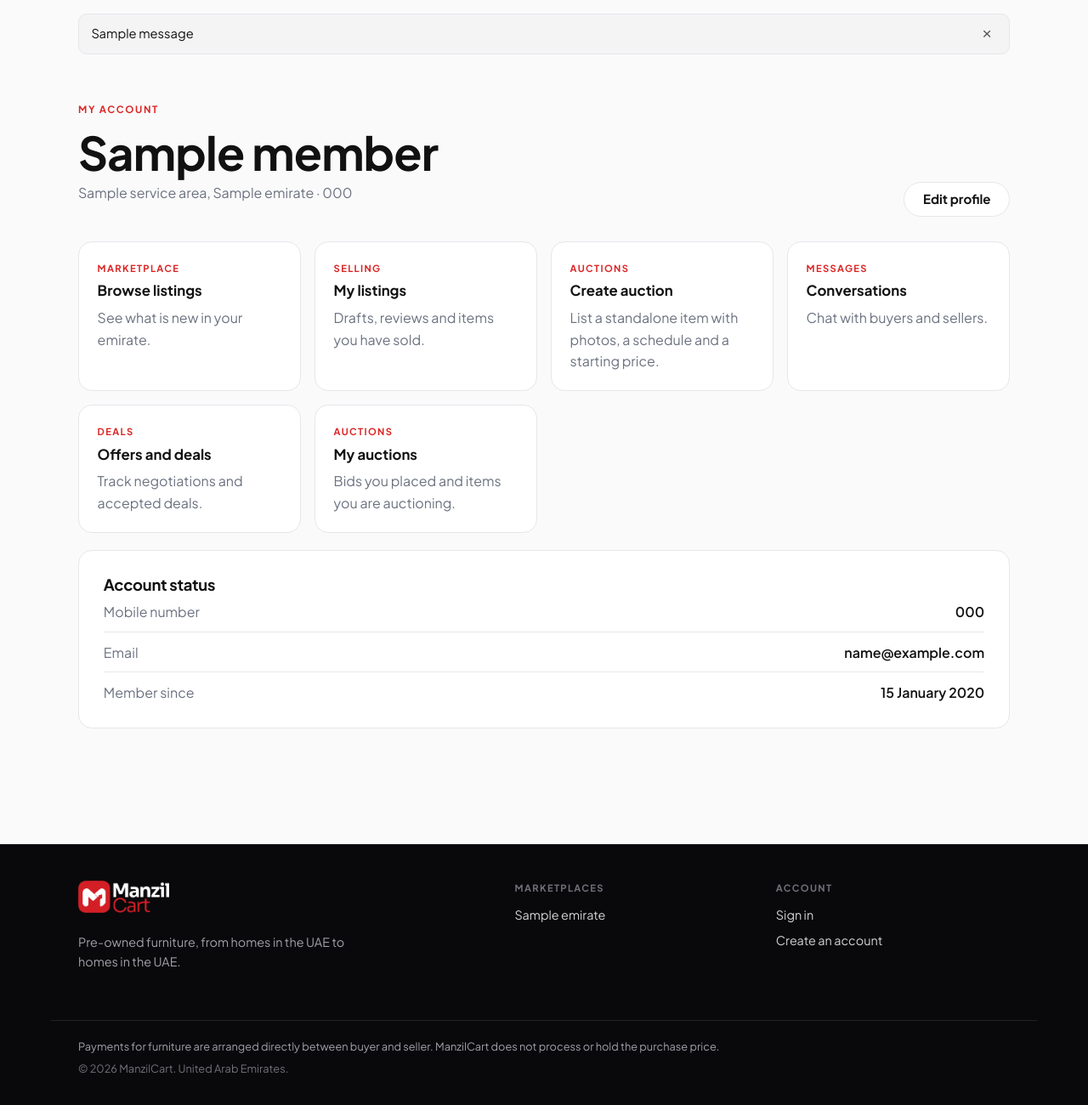
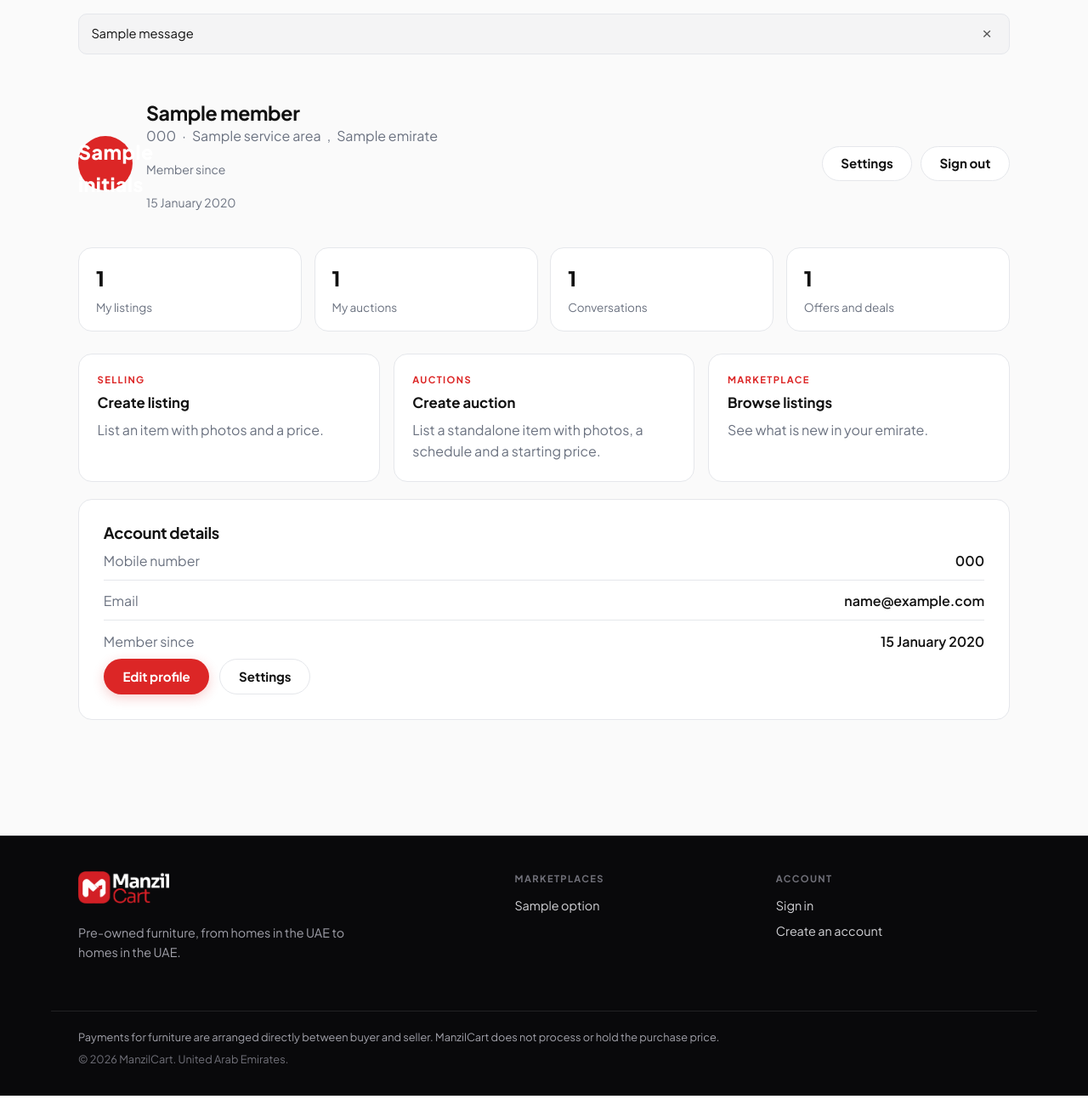
Before and after one commit to AlphaSpider/multivendor-ecom-as, a Django app: template Manzilcart/templates/accounts/dashboard.html in a window 1280 px wide. Shown: the part 73-1373 px from the top of the page at 85% size. Run offline with Django 5.2, Linux system fonts and the light colour scheme; the template is opened without the code that fills it: most values are stand-ins (such as "Sample title", 1, 10 or a date in 2020); one stand-in notice (Sample message) is shown.

Commit message:
Message badge and accounts page updated

```diff
--- a/Manzilcart/accounts/urls.py
+++ b/Manzilcart/accounts/urls.py
@@ -26,4 +26,5 @@
     path("my/", views.DashboardView.as_view(), name="dashboard"),
     path("my/listings/", MyListingsView.as_view(), name="listings"),
     path("my/profile/", views.ProfileView.as_view(), name="profile"),
+    path("my/settings/", views.SettingsView.as_view(), name="settings"),
 ]
--- a/Manzilcart/conversations/views.py
+++ b/Manzilcart/conversations/views.py
@@ -81,7 +81,11 @@
                 "item": conversation,
                 "listing": conversation.listing,
                 "other": conversation.other_participant(user),
-                "messages": page_messages,
+                # Named "chat_messages" deliberately: the contrib-messages context
+                # processor also injects "messages" into every template, and
+                # shadowing that name makes base.html render each chat row's
+                # __str__ as a flash alert.
+                "chat_messages": page_messages,
                 "page_obj": page_obj,
                 "is_seller": is_seller,
                 "max_message_length": settings.CHAT_MESSAGE_MAX_LENGTH,
--- a/Manzilcart/static/css/styles.css
+++ b/Manzilcart/static/css/styles.css
@@ -1869,6 +1890,107 @@
 .dashboard-tile:hover { border-color: var(--brand); transform: translateY(-2px); color: var(--ink); }
 .dashboard-tile strong { font-size: 1.05rem; }
 .tile-eyebrow { font-size: 0.7rem; text-transform: uppercase; letter-spacing: 0.12em; color: var(--brand); font-weight: 700; }
+
+.account-header {
+  display: flex;
+  flex-wrap: wrap;
+  align-items: center;
+  justify-content: space-between;
+  gap: 1rem;
+  margin-bottom: 1.6rem;
+}
+
+.account-identity { display: flex; align-items: center; gap: 1rem; min-width: 0; }
+
+.account-avatar {
+  display: grid;
+  place-items: center;
+  flex-shrink: 0;
+  width: 64px;
+  height: 64px;
+  border-radius: 50%;
+  background: var(--brand);
+  color: #fff;
+  font-size: 1.45rem;
+  font-weight: 750;
+  letter-spacing: 0.02em;
+}
+
+.account-avatar svg { width: 30px; height: 30px; }
+
+.account-identity h1 { margin: 0; font-size: 1.45rem; }
+
+.account-meta { display: flex; align-items: center; flex-wrap: wrap; gap: 0.45rem; }
+.account-meta-sep { color: var(--muted); }
+
+.account-actions { display: flex; align-items: center; gap: 0.6rem; }
+
+.account-stats {
+  display: grid;
+  grid-template-columns: repeat(auto-fit, minmax(150px, 1fr));
+  gap: 0.9rem;
+  margin-bottom: 1.6rem;
+}
+
+.account-stat {
+  display: flex;
+  flex-direction: column;
+  gap: 0.25rem;
+  background: var(--surface);
+  border: 1px solid var(--line);
+  border-radius: var(--radius);
+  padding: 1.05rem 1.25rem;
+  text-decoration: none;
+  color: var(--ink);
+  transition: border-color 0.15s ease, transform 0.15s ease;
+}
+
+.account-stat:hover { border-color: var(--brand); transform: translateY(-2px); color: var(--ink); }
+.account-stat strong { font-size: 1.5rem; font-weight: 750; }
+.account-stat span { font-size: 0.85rem; color: var(--muted); }
+
+/* Account settings */
+.settings-row {
+  display: flex;
+  flex-wrap: wrap;
+  align-items: center;
+  justify-content: space-between;
+  gap: 1rem;
+  padding: 1.05rem 0;
+  border-bottom: 1px solid var(--line);
+}
+
+.settings-row:last-child { border-bottom: 0; padding-bottom: 0; }
+.settings-row-top { align-items: flex-start; }
+.settings-row-detail { min-width: 0; }
+.settings-row-detail p { margin: 0.3rem 0 0; }
+.settings-field { min-width: min(240px, 100%); }
+.settings-field select { width: 100%; }
+
+.settings-label { margin: 0; font-size: 0.95rem; font-weight: 650; }
+
+.choice-group { display: inline-flex; gap: 0.5rem; flex-wrap: wrap; }
+
+.choice-btn {
+  padding: 0.45rem 1rem;
+  border-radius: 999px;
+  border: 1px solid var(--line);
+  background: var(--surface);
+  color: var(--ink);
+  font: inherit;
+  font-size: 0.9rem;
+  cursor: pointer;
+  transition: border-color 0.15s ease, background 0.15s ease, color 0.15s ease;
+}
+
+.choice-btn:hover { border-color: var(--brand); }
+
+.choice-btn[aria-pressed="true"] {
+  background: var(--brand);
+  border-color: var(--brand);
+  color: #fff;
+  font-weight: 650;
+}
 
 /* --------------------------------------------------------------------------
    Forms & Auth
--- a/Manzilcart/static/js/app.js
+++ b/Manzilcart/static/js/app.js
@@ -438,7 +438,35 @@
   "you": "أنت",
   "Member": "عضو",
   "just now": "الآن",
-  "yesterday": "أمس"
+  "yesterday": "أمس",
+  "Settings": "الإعدادات",
+  "Account settings": "الإعدادات",
+  "Account details": "تفاصيل الحساب",
+  "Choose how ManzilCart looks and which marketplace you browse.": "اختر مظهر المنصة والمتجر الذي تتصفحه.",
+  "Preferences": "التفضيلات",
+  "Language": "اللغة",
+  "Switch the interface between English and Arabic.": "تبديل واجهة المنصة بين الإنجليزية والعربية.",
+  "Appearance": "المظهر",
+  "Choose light or dark mode for this device.": "اختر الوضع الفاتح أو الغامق لهذا الجهاز.",
+  "Light": "فاتح",
+  "Dark": "غامق",
+  "Browsing marketplace": "المتجر الذي تتصفحه",
+  "Change which marketplace you browse. Your profile area is set on the profile page.": "غيّر المتجر الذي تتصفحه. منطقتك تُحدَّد في صفحة الملف الشخصي.",
+  "Sign out of this device. Your listings and messages stay safe.": "اخرج من هذا الجهاز. إعلاناتك ورسائلك تبقى محفوظة.",
+  "Save": "حفظ",
+  "Account": "الحساب",
+  "Area": "المنطقة",
+  "Area": "المنطقة",
+  "No marketplace set": "لم يتم تحديد منطقة بعد",
+  "Member since": "عضو منذ",
+  "Mobile number": "رقم الهاتف المتحرك",
+  "Email": "البريد الإلكتروني",
+  "Not provided": "غير مُدخل",
+  "My listings": "إعلاناتي",
+  "Offers and deals": "العروض والصفقات",
+  "Create listing": "إنشاء إعلان",
+  "List an item with photos and a price.": "اعرض قطعة بصور وسعر.",
+  "Conversations": "المحادثات"
 };
 
 
@@ -766,6 +794,38 @@
       applyLanguage(nextLang);
     });
   }
+
+  // --- Account settings: explicit language / appearance choices ------------
+  function syncSettingsChoices() {
+    var activeLang = document.documentElement.getAttribute("lang") || "en";
+    var activeTheme = document.documentElement.getAttribute("data-theme") || "light";
+    document.querySelectorAll("[data-lang-choice]").forEach(function (btn) {
+      var selected = btn.getAttribute("data-lang-choice") === activeLang;
+      btn.setAttribute("aria-pressed", selected ? "true" : "false");
+      btn.classList.toggle("is-selected", selected);
+    });
+    document.querySelectorAll("[data-theme-choice]").forEach(function (btn) {
+      var selected = btn.getAttribute("data-theme-choice") === activeTheme;
+      btn.setAttribute("aria-pressed", selected ? "true" : "false");
+      btn.classList.toggle("is-selected", selected);
+    });
+  }
+
+  document.querySelectorAll("[data-lang-choice]").forEach(function (btn) {
+    btn.addEventListener("click", function () {
+      applyLanguage(btn.getAttribute("data-lang-choice") === "ar" ? "ar" : "en");
+      syncSettingsChoices();
+    });
+  });
+
+  document.querySelectorAll("[data-theme-choice]").forEach(function (btn) {
+    btn.addEventListener("click", function () {
+      applyTheme(btn.getAttribute("data-theme-choice") === "dark" ? "dark" : "light");
+      syncSettingsChoices();
+    });
+  });
+
+  syncSettingsChoices();
 
 
 
--- a/Manzilcart/templates/accounts/dashboard.html
+++ b/Manzilcart/templates/accounts/dashboard.html
@@ -1,69 +1,95 @@
 {% extends "base.html" %}
-{% load humanize %}
 
 {% block title %}My account — ManzilCart{% endblock %}
 
 {% block content %}
 <section class="container section">
-  <div class="page-heading">
-    <div>
-      <p class="eyebrow" data-i18n="nav_my_account">My account</p>
-      <h1>{{ member.short_name }}</h1>
-      <p class="muted">
-        {% if service_area %}<span data-area-name="{{ service_area.name }}">{{ service_area.name }}</span>, <span data-emirate-name="{{ member.emirate.name }}">{{ member.emirate.name }}</span>{% else %}No marketplace set{% endif %}
-        · {{ member.phone }}
-      </p>
+  <div class="account-header">
+    <div class="account-identity">
+      {% if initials %}
+        <span class="account-avatar" aria-hidden="true">{{ initials }}</span>
+      {% else %}
+        <span class="account-avatar" aria-hidden="true">
+          <svg viewBox="0 0 24 24" fill="none" stroke="currentColor" stroke-width="2" stroke-linecap="round">
+            <circle cx="12" cy="8" r="4"/><path d="M4 20c0-3.3 3.6-5.5 8-5.5s8 2.2 8 5.5"/>
+          </svg>
+        </span>
+      {% endif %}
+      <div>
+        <h1>{{ member.short_name }}</h1>
+        <p class="muted account-meta">
+          {{ member.phone }}
+          {% if member.is_mobile_verified %}<span class="status-pill status-approved" data-i18n="status_verified">Verified</span>{% endif %}
+          <span class="account-meta-sep" aria-hidden="true">·</span>
+          {% if service_area %}<span data-area-name="{{ service_area.name }}">{{ service_area.name }}</span>, <span data-emirate-name="{{ member.emirate.name }}">{{ member.emirate.name }}</span>{% else %}<span data-i18n="no_marketplace_set">No marketplace set</span>{% endif %}
+        </p>
+        <p class="muted small" data-i18n="member_since">Member since</p>
+        <p class="muted small">{{ member.date_joined|date:"j F Y" }}</p>
+      </div>
     </div>
-    <a class="btn btn-quiet" href="{% url 'accounts:profile' %}" data-i18n="edit_profile">Edit profile</a>
+    <div class="account-actions">
+      <a class="btn btn-quiet" href="{% url 'accounts:settings' %}" data-i18n="account_settings">Settings</a>
+      <form method="post" action="{% url 'accounts:logout' %}" class="inline-form">
+        {% csrf_token %}
+        <button type="submit" class="btn btn-quiet" data-i18n="nav_sign_out">Sign out</button>
+      </form>
+    </div>
+  </div>
+
+  <div class="account-stats">
+    <a class="account-stat" href="{% url 'accounts:listings' %}">
+      <strong>{{ listings_count }}</strong>
+      <span data-i18n="my_listings">My listings</span>
+    </a>
+    <a class="account-stat" href="{% url 'auctions:mine' %}">
+      <strong>{{ auctions_count }}</strong>
+      <span data-i18n="my_auctions">My auctions</span>
+    </a>
+    <a class="account-stat" href="{% url 'conversations:list' %}">
+      <strong>{{ conversations_count }}</strong>
+      <span data-i18n="conversations_title">Conversations</span>
+    </a>
+    <a class="account-stat" href="{% url 'deals:list' %}">
+      <strong>{{ deals_count }}</strong>
+      <span data-i18n="deals_title">Offers and deals</span>
+    </a>
   </div>
 
   <div class="dashboard-grid">
+    {% if listing_create_url %}
+      <a class="dashboard-tile" href="{{ listing_create_url }}">
+        <span class="tile-eyebrow" data-i18n="selling_label">Selling</span>
+        <strong data-i18n="create_listing">Create listing</strong>
+        <span class="muted" data-i18n="create_listing_desc">List an item with photos and a price.</span>
+      </a>
+    {% endif %}
+
+    {% if auction_create_url %}
+      <a class="dashboard-tile" href="{{ auction_create_url }}">
+        <span class="tile-eyebrow" data-i18n="nav_auctions">Auctions</span>
+        <strong data-i18n="create_auction">Create auction</strong>
+        <span class="muted">List a standalone item with photos, a schedule and a starting price.</span>
+      </a>
+    {% endif %}
+
     <a class="dashboard-tile" href="{% if emirate %}{% url 'marketplace:home' emirate_slug=emirate.slug %}{% else %}{% url 'locations:landing' %}{% endif %}">
       <span class="tile-eyebrow" data-i18n="marketplace_label">Marketplace</span>
       <strong data-i18n="browse_listings">Browse listings</strong>
       <span class="muted" data-i18n="browse_listings_desc">See what is new in your emirate.</span>
     </a>
-
-    <a class="dashboard-tile" href="{% url 'accounts:listings' %}">
-      <span class="tile-eyebrow" data-i18n="selling_label">Selling</span>
-      <strong data-i18n="my_listings">My listings</strong>
-      <span class="muted" data-i18n="my_listings_desc">Drafts, reviews and items you have sold.</span>
-    </a>
-
-    {% if auction_create_url %}
-      <a class="dashboard-tile" href="{{ auction_create_url }}">
-        <span class="tile-eyebrow" data-i18n="nav_auctions">Auctions</span>
-        <strong>Create auction</strong>
-        <span class="muted">List a standalone item with photos, a schedule and a starting price.</span>
-      </a>
-    {% endif %}
-
-    <a class="dashboard-tile" href="{% url 'conversations:list' %}">
-      <span class="tile-eyebrow" data-i18n="nav_messages">Messages</span>
-      <strong data-i18n="conversations_title">Conversations</strong>
-      <span class="muted" data-i18n="conversations_desc">Chat with buyers and sellers.</span>
-    </a>
-
-    <a class="dashboard-tile" href="{% url 'deals:list' %}">
-      <span class="tile-eyebrow" data-i18n="nav_deals">Deals</span>
-      <strong data-i18n="deals_title">Offers and deals</strong>
-      <span class="muted" data-i18n="deals_desc">Track negotiations and accepted deals.</span>
-    </a>
-
-    <a class="dashboard-tile" href="{% url 'auctions:mine' %}">
-      <span class="tile-eyebrow" data-i18n="nav_auctions">Auctions</span>
-      <strong data-i18n="my_auctions">My auctions</strong>
-      <span class="muted" data-i18n="my_auctions_desc">Bids you placed and items you are auctioning.</span>
-    </a>
   </div>
 
   <div class="panel">
-    <h2 data-i18n="account_status">Account status</h2>
+    <h2 data-i18n="account_details">Account details</h2>
     <dl class="detail-list">
       <div><dt data-i18n="mobile_number">Mobile number</dt><dd>{{ member.phone }}{% if member.is_mobile_verified %} <span class="status-pill status-approved" data-i18n="status_verified">Verified</span>{% endif %}</dd></div>
       <div><dt data-i18n="email_label">Email</dt><dd>{% if member.email %}{{ member.email }}{% else %}<span data-i18n="not_provided">Not provided</span>{% endif %}</dd></div>
       <div><dt data-i18n="member_since">Member since</dt><dd>{{ member.date_joined|date:"j F Y" }}</dd></div>
     </dl>
+    <div class="form-actions">
+      <a class="btn btn-primary" href="{% url 'accounts:profile' %}" data-i18n="edit_profile">Edit profile</a>
+      <a class="btn btn-quiet" href="{% url 'accounts:settings' %}" data-i18n="account_settings">Settings</a>
+    </div>
   </div>
 </section>
 {% endblock %}
--- a/Manzilcart/templates/base.html
+++ b/Manzilcart/templates/base.html
@@ -27,7 +27,7 @@
     })();
   </script>
   <link rel="icon" type="image/png" href="{% static 'images/logo-mark.png' %}">
-  <link rel="stylesheet" href="{% static 'css/styles.css' %}?v=1.8">
+  <link rel="stylesheet" href="{% static 'css/styles.css' %}?v=1.10">
   {% block extra_head %}{% endblock %}
 </head>
 <body class="{% block body_class %}{% endblock %}{% if current_emirate and request.resolver_match.namespace != 'locations' %} has-mobile-tabbar{% endif %}">
@@ -101,7 +101,7 @@
           <a href="{% url 'auction_marketplace:list' emirate_slug=current_emirate.slug %}" data-i18n="nav_auctions">Auctions</a>
 
           {% if user.is_authenticated %}
-            <a href="{% url 'conversations:list' %}" data-i18n="nav_messages">Messages</a>
+            <a href="{% url 'conversations:list' %}" data-i18n="nav_messages">Messages{% if unread_messages %}<span class="nav-badge" title="Unread messages">{% if unread_messages > 9 %}9+{% else %}{{ unread_messages }}{% endif %}</span>{% endif %}</a>
             <a href="{% url 'deals:list' %}" data-i18n="nav_deals">Deals</a>
             <a href="{% url 'accounts:dashboard' %}" data-i18n="nav_my_account">My account</a>
             <form method="post" action="{% url 'accounts:logout' %}" class="inline-form">
@@ -180,7 +180,7 @@
           <svg viewBox="0 0 24 24" fill="none" stroke="currentColor" stroke-width="1.9" stroke-linecap="round" stroke-linejoin="round" aria-hidden="true">
             <path d="M21 11.5a8.38 8.38 0 0 1-.9 3.8 8.5 8.5 0 0 1-7.6 4.7 8.38 8.38 0 0 1-3.8-.9L3 21l1.9-5.7a8.38 8.38 0 0 1-.9-3.8 8.5 8.5 0 0 1 4.7-7.6 8.38 8.38 0 0 1 3.8-.9h.5a8.48 8.48 0 0 1 8 8v.5z"></path>
           </svg>
-          <span>Messages</span>
+          <span>Messages{% if unread_messages %}<span class="tab-badge" title="Unread messages">{% if unread_messages > 9 %}9+{% else %}{{ unread_messages }}{% endif %}</span>{% endif %}</span>
         </a>
 
         <a class="mobile-tab{% if ns == 'accounts' %} is-active{% endif %}" href="{% if user.is_authenticated %}{% url 'accounts:dashboard' %}{% else %}{% url 'accounts:login' %}{% endif %}">
@@ -233,7 +233,7 @@
     </div>
   </footer>
 
-  <script src="{% static 'js/app.js' %}?v=2.8" defer></script>
+  <script src="{% static 'js/app.js' %}?v=2.9" defer></script>
   {% block extra_scripts %}{% endblock %}
 </body>
 </html>
--- a/Manzilcart/templates/conversations/detail.html
+++ b/Manzilcart/templates/conversations/detail.html
@@ -259,7 +259,7 @@
         data-user-id="{{ user.pk }}"
         data-message-length="{{ max_message_length }}"
       >
-        {% for message in messages %}
+        {% for message in chat_messages %}
           <li
             class="chat-bubble{% if message.sender_id == user.pk %} is-mine{% else %} is-theirs{% endif %}"
             id="message-{{ message.pk }}"
```
Also changed, not shown: other parts of Manzilcart/static/css/styles.css (+33 -0 lines), Manzilcart/accounts/tests.py (+31 -0 lines), Manzilcart/accounts/views.py (+38 -1 lines), Manzilcart/conversations/selectors.py (+19 -0 lines), Manzilcart/conversations/tests.py (+59 -2 lines), Manzilcart/core/context_processors.py (+15 -0 lines), Manzilcart/templates/accounts/settings.html (added, +93 -0 lines).
